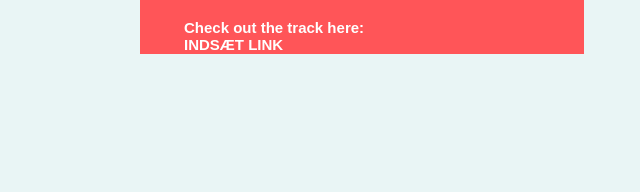
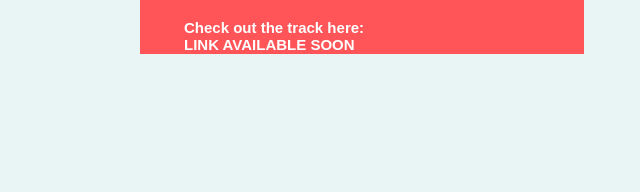
Before and after one commit to Writecom/FLKN, a plain HTML site: page content-pigefuckerrundtmedmig-albumcover.html in a window 1280 px wide. Shown: the part 759-951 px from the top of the page, 410-1050 px from the left. Drawn offline with Linux system fonts and the light colour scheme.

Commit message:
typo fixes

```diff
--- a/content-pigefuckerrundtmedmig-albumcover.html
+++ b/content-pigefuckerrundtmedmig-albumcover.html
@@ -33,7 +33,7 @@
         <div class="text-box">
             <p>'pigefuckerrundtmedmig' is a playful, lighthearted track by th3rd sense, regarding girls playing with your feelings. <br> I am th3rd sense, and this is a self-produced track, featuring Lyng.</p>
             <p>The cover is supposed to bring out the summery, playfulness, and lightheartedness of the track, dragging in the colors of the sunset. <br> There is a playful and very filling font, looping around the cover, symbolising the feeling of being dragged around.</p>
-            <p>Check out the track here: <br> INDSÆT LINK</p>
+            <p>Check out the track here: <br> LINK AVAILABLE SOON</p>
         </div>
     </section>
 
```
Also changed, not shown: content-rød-albumcover.html (+1 -1 lines).
